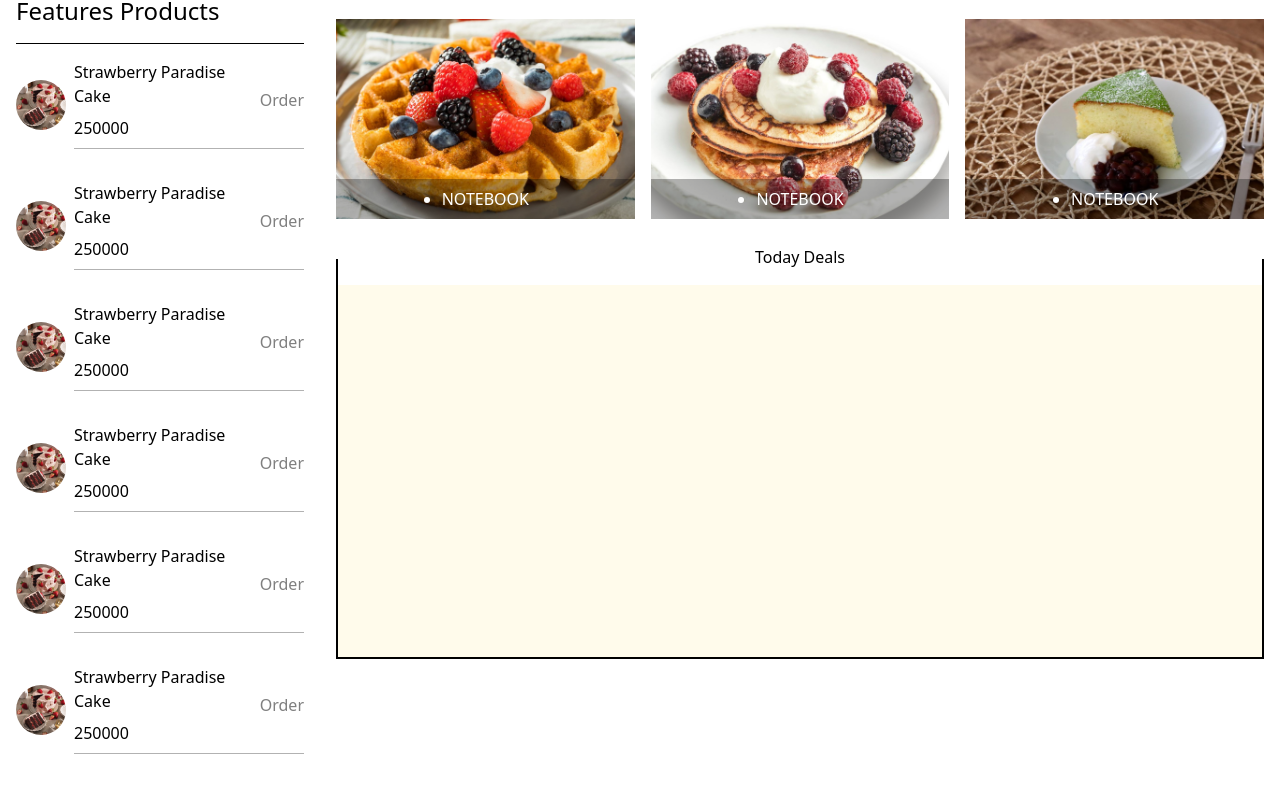
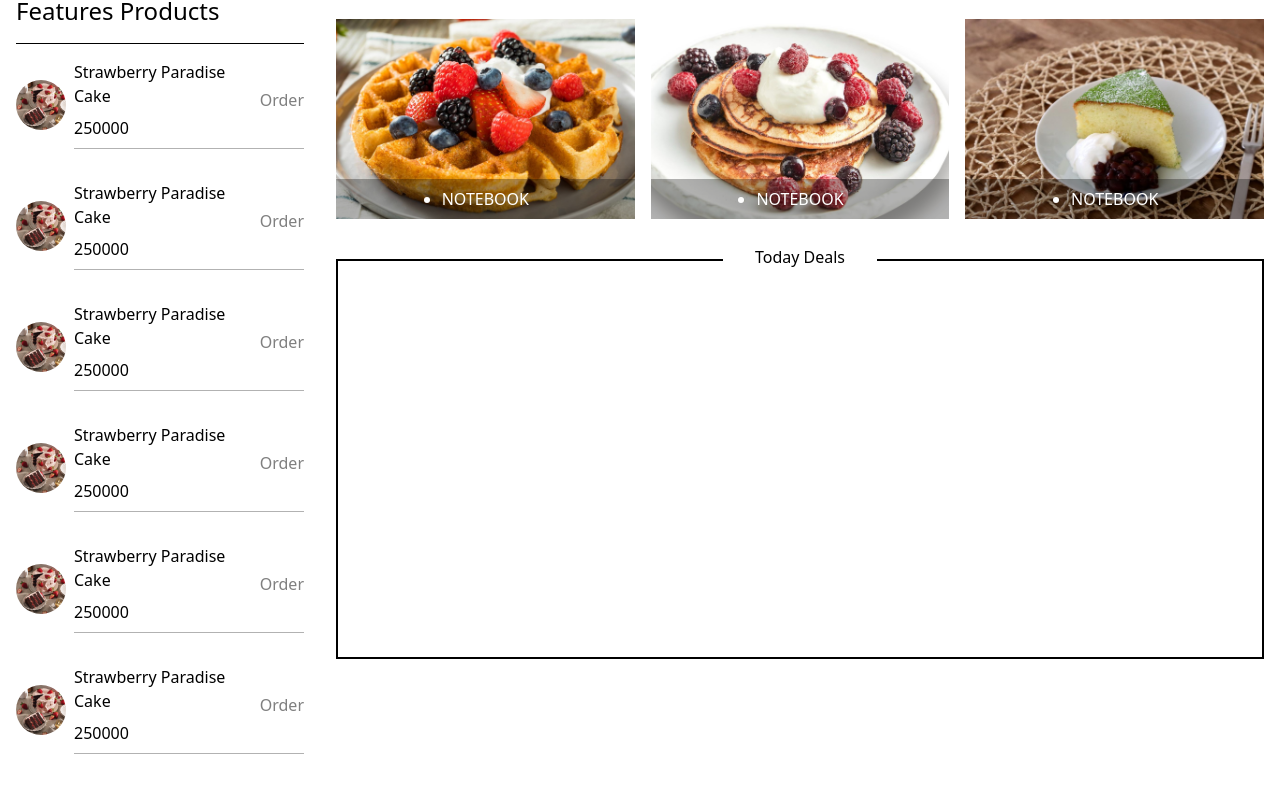
Before and after one commit to shoon-sandar/SM, a React (Vite) app: page /products in a window 1280 px wide. Shown: the part 609-1401 px from the top of the page. Built offline with nearby package versions, Linux system fonts and the light colour scheme; a web font is replaced by a local one.

Commit message:
check chit chit

```diff
--- a/src/Products.jsx
+++ b/src/Products.jsx
@@ -104,9 +104,9 @@ const Products = () => {
             </div>
 
           </div>
-                    <div className='bg-amber-50 h-[400px] border-2 mt-10 '>
-                        <div className='flex justify-center text-center -mt-4 bg-white '>
-                            <div className=' h-[40px] text-black '>
+          <div className=' h-[400px] border-2 mt-10 '>
+            <div className='flex justify-center text-center -mt-4  '>
+              <div className=' h-[40px] w-fit px-8 text-center bg-white'>
                 Today Deals
               </div>
             </div>
```
Lines whose indentation alone changed are shown as unchanged.
